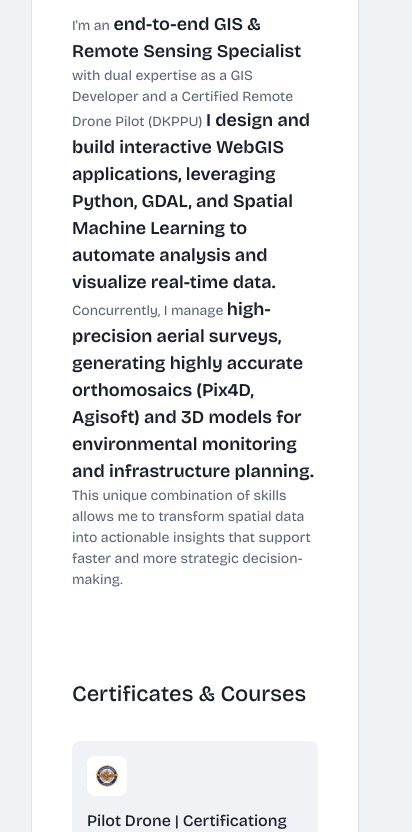
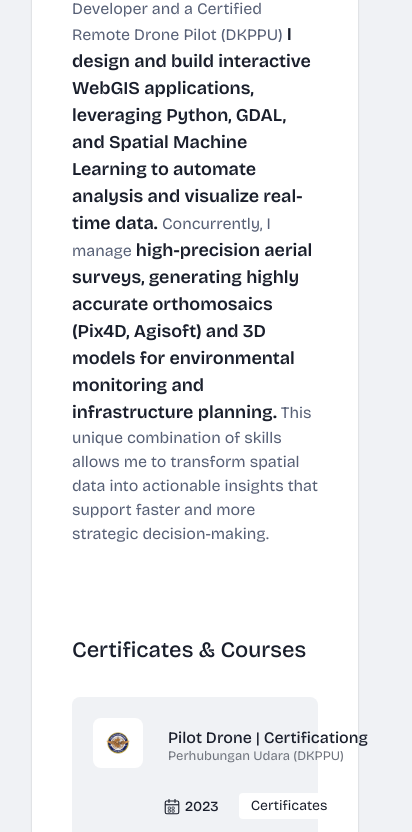
Before and after one commit to muariefahlun123/portfolio-ar, a plain HTML site: page about.html in a window 390 px wide. Shown: the part 1155-1987 px from the top of the page, 412 px wide, since content can reach past the window. Drawn offline with nearby package versions, Linux system fonts and the light colour scheme.

Commit message:
Update size frame mobile

```diff
--- a/about.html
+++ b/about.html
@@ -197,7 +197,7 @@
                   </div>
                   <div class="text">
                     <h3 class="card-title">Muärief Ahlun Nazar</h3>
-                    <p class="profile-description">A GIS & Remote Sensing Specialist <span>I transform geospatial data into strategic solutions.</span> I sp<p class="profile-description">
+                    <p class="profile-description">
                         A GIS & Remote Sensing SpecialistI transform geospatial data into strategic solutions.
                         I specialize in the full workflow, from certified drone (DKPPU) data acquisition and photogrammetry
                         to developing interactive WebGIS platforms for analysis,
--- a/assets/css/responsive.css
+++ b/assets/css/responsive.css
@@ -485,14 +485,14 @@
   }
 }
 
-/* ==========================================================
-   GLOBAL RESPONSIVE FIX FOR MOBILE
-   ========================================================== */
+/* ========================================================================
+            GLOBAL RESPONSIVE FIX FOR MOBILE
+========================================================================== */
 
 @media (max-width: 768px) {
 
 /* -------------------------------------------
-   1. Universal padding, margin, width
+1. Universal padding, margin, width
    ------------------------------------------- */
     section,
     .content-box-area,
@@ -512,7 +512,7 @@
     }
 
 /* -------------------------------------------
-   2. Force all Bootstrap columns to 1 row
+2. Force all Bootstrap columns to 1 row
    ------------------------------------------- */
     .row > [class*="col-"] {
         width: 100% !important;
@@ -521,7 +521,7 @@
     }
 
 /* -------------------------------------------
-   3. Make all images responsive
+3. Make all images responsive
    ------------------------------------------- */
     img {
         max-width: 100% !important;
@@ -535,8 +535,8 @@
     h1 { font-size: 26px !important; }
     h2 { font-size: 22px !important; }
     h3 { font-size: 20px !important; }
-    h4 { font-size: 18px !important; }
-    p  { font-size: 14px !important; line-height: 1.5 !important; }
+    h4 { font-size: 16px !important; }
+    p  { font-size: 16px !important; line-height: 1.5 !important; }
 
 /* -------------------------------------------
 5. Social Media Icons (your profile section)
@@ -617,6 +617,127 @@
         font-size: 13px !important;
     }
 
+@media (max-width: 768px) {
+    .content-box-card .awards-recognitions .awards-item .award-name {
+        display: flex !important;
+        flex-direction: row !important;
+        align-items: center !important;
+        gap: 25px !important;
+        max-width: 100% !important;
+        width: 100% !important;
+        margin-bottom: 10px !important;
+    }
+
+    /* Icon */
+    .content-box-card .awards-recognitions .awards-item .award-name .icon {
+        flex: 0 0 auto !important;
+        width: 50px !important;
+        height: 50px !important;
+        display: flex;
+        justify-content: center;
+        align-items: center;
+        border-radius: 8px;
+    }
+
+    .content-box-card .awards-recognitions .awards-item .award-name .icon img {
+        width: 24px !important;
+        height: 24px !important;
+        object-fit: contain;
+    }
+
+    /* Naikkan teks certification + year */
+    .content-box-card .awards-recognitions .awards-item .award-name .text {
+        margin-top: -10px !important; /* ubah nilai sesuai selera, -4px atau -8px juga bisa */
+    }
+
+    /* Bisa juga sedikit naikkan icon agar lebih balance */
+    .content-box-card .awards-recognitions .awards-item .award-name .icon {
+        margin-top: 0px !important;
+    }
+}
+
+/* =========================================================//
+-------------------MOBILE LAYOUT CERCITICAT DAN COURCE
+========================================================== */
+@media (max-width: 768px) {
+
+  .content-box-card .awards-recognitions .awards-item {
+    display: grid !important;
+    grid-template-columns: 1fr auto;
+    grid-template-rows: auto auto;
+    grid-template-areas:
+      "award-name award-name"
+      "winner-tag project-btn";
+    align-items: center;
+    row-gap: 6px !important;
+    padding: 20px !important;
+  }
+
+  .content-box-card .awards-recognitions .awards-item .award-name {
+    grid-area: award-name;
+    display: flex !important;
+    flex-direction: row !important;
+    align-items: center !important;
+    gap: 25px !important;
+    width: 100% !important;
+    margin-bottom: 6px !important;
+  }
+
+  .content-box-card .awards-recognitions .awards-item .award-name .icon {
+    flex: 0 0 auto;
+    width: 50px !important;
+    height: 50px !important;
+    display: flex;
+    justify-content: center;
+    align-items: center;
+    border-radius: 8px;
+  }
+
+  .content-box-card .awards-recognitions .awards-item .award-name .icon img {
+    width: 24px !important;
+    height: 24px !important;
+  }
+
+  /* Naikkan text "Pilot Drone | Certification" */
+  .content-box-card .awards-recognitions .awards-item .award-name .text {
+    margin-top: -6px !important;
+  }
+
+  /* ====== 3. TAHUN (LEFT AREA) ====== */
+  .content-box-card .awards-recognitions .awards-item .winner-tag {
+    grid-area: winner-tag;
+    width: auto !important;
+    margin: 0 !important;
+    margin-left: 70px !important;
+  }
+
+  .content-box-card .awards-recognitions .awards-item .winner-tag .title {
+    display: flex;
+    align-items: center;
+    gap: 4px !important;
+    font-size: 14px !important;
+  }
+
+  .content-box-card .awards-recognitions .awards-item .winner-tag .title .icon {
+    width: 18px !important;
+    height: 18px !important;
+  }
+
+  /* ====== 4. CERTIFICATES BUTTON (RIGHT AREA) ====== */
+  .content-box-card .awards-recognitions .awards-item .project-btn {
+    grid-area: project-btn;
+    justify-self: end;
+    margin-top: -4px !important;
+    margin-right: 72px !important;
+  }
+
+  .content-box-card .awards-recognitions .awards-item .project-btn span {
+    font-size: 14px !important;
+    padding: 6px 12px !important;
+    margin-top: 2px !important;
+  }
+}
+
 /* -------------------------------------------
 8. Fix project card / portfolio layout
    ------------------------------------------- */
--- a/assets/css/style.css
+++ b/assets/css/style.css
@@ -1326,28 +1326,28 @@ p {
 }
 
 .content-box-card .awards-recognitions .awards-item .award-name .text .title {
+	font-size: 16px;
+	font-weight: 500;
+	color: var(--black);
+	line-height: 1.2em;
+}
+
+.content-box-card .awards-recognitions .awards-item .winner-tag {
+	flex: 0 0 auto;
+	width: 140px;
+}
+
+.content-box-card .awards-recognitions .awards-item .winner-tag .title {
 	font-size: 14px;
 	font-weight: 500;
 	color: var(--black);
-	line-height: 1.2em;
-}
-
-.content-box-card .awards-recognitions .awards-item .winner-tag {
-	flex: 0 0 auto;
-	width: 140px;
-}
-
-.content-box-card .awards-recognitions .awards-item .winner-tag .title {
-	font-size: 12px;
-	font-weight: 500;
-	color: var(--black);
 	display: flex;
 	align-items: center;
 	gap: 6px;
 }
 
 .awards-item .year {
-    font-size: 12px !important;   /* kecilkan sesuai kebutuhan */
+    font-size: 13px !important;
     font-weight: 400;
     opacity: 0.9;
     display: block;
@@ -1366,7 +1366,7 @@ p {
 .content-box-card .awards-recognitions .awards-item .project-btn span {
 	background-color: var(--white);
 	color: var(--black);
-	font-size: 12px;
+	font-size: 13px;
 	font-weight: 400;
 	line-height: 0.9rem;
 	padding: 8px 12px;
```
